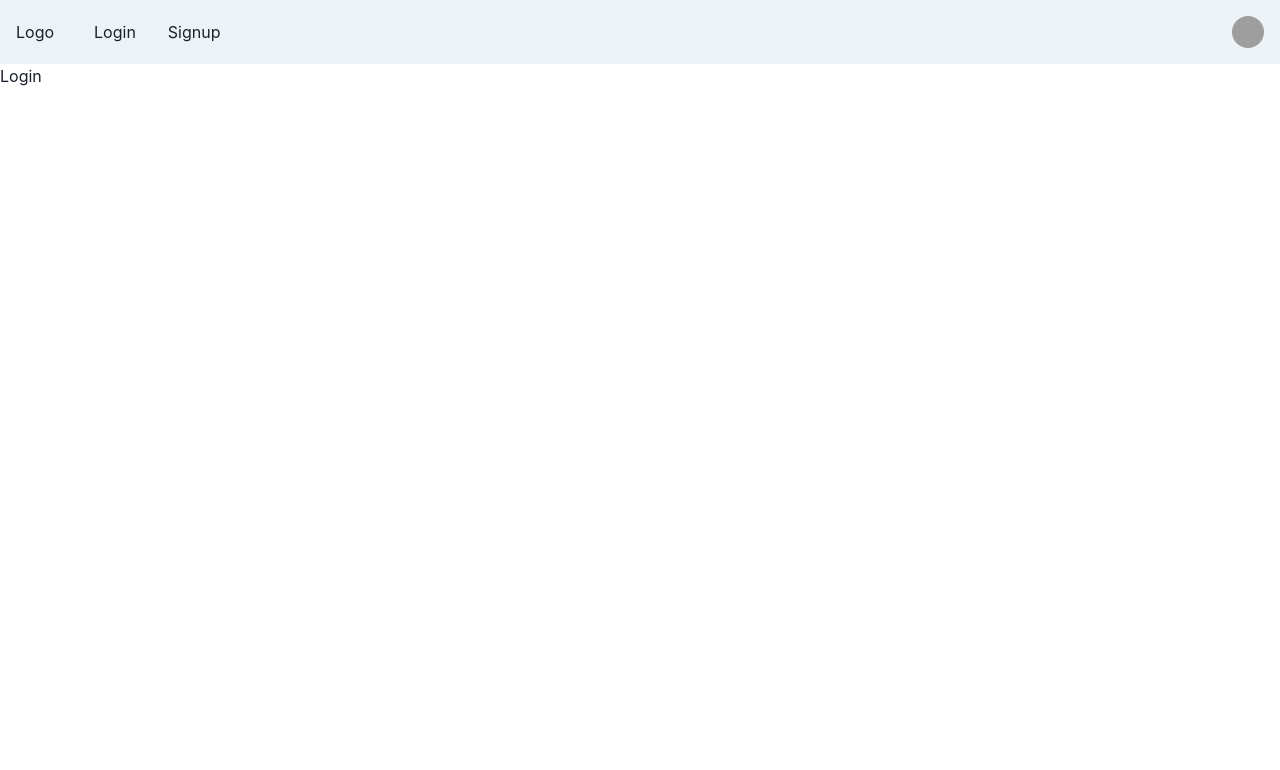
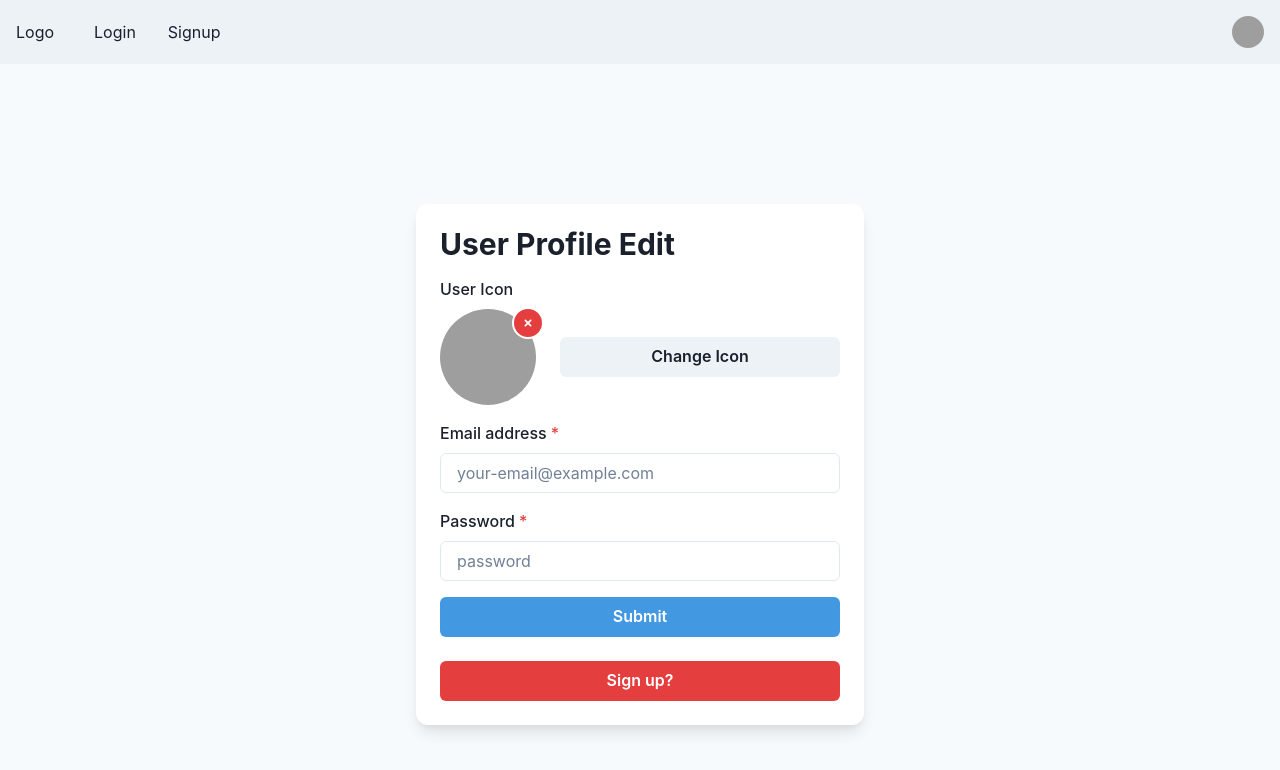
Before and after one commit to JYOTIPM1999/Incompenses, a React (Create React App) app in the folder client/: page /login in a window 1280 px wide. Shown: the top 770 px of the page. Built offline with nearby package versions, Linux system fonts and the light colour scheme; grey boxes are pictures that could not be loaded.

Commit message:
Redux store created

```diff
--- a/client/package.json
+++ b/client/package.json
@@ -10,11 +10,15 @@
     "@testing-library/jest-dom": "^5.16.5",
     "@testing-library/react": "^13.4.0",
     "@testing-library/user-event": "^13.5.0",
+    "axios": "^1.3.4",
     "framer-motion": "^10.10.0",
     "react": "^18.2.0",
     "react-dom": "^18.2.0",
+    "react-redux": "^8.0.5",
     "react-router-dom": "^6.10.0",
     "react-scripts": "5.0.1",
+    "redux": "^4.2.1",
+    "redux-thunk": "^2.4.2",
     "web-vitals": "^2.1.4"
   },
   "scripts": {
--- a/client/src/index.js
+++ b/client/src/index.js
@@ -4,12 +4,16 @@ import "./index.css";
 import App from "./App";
 import { BrowserRouter } from "react-router-dom";
 import { ChakraProvider } from "@chakra-ui/react";
+import { Provider } from "react-redux";
+import { store } from "./redux/store";
 
 const root = ReactDOM.createRoot(document.getElementById("root"));
 root.render(
-  <BrowserRouter>
-    <ChakraProvider>
-      <App />
-    </ChakraProvider>
-  </BrowserRouter>
+  <ChakraProvider>
+    <Provider store={store}>
+      <BrowserRouter>
+        <App />
+      </BrowserRouter>
+    </Provider>
+  </ChakraProvider>
 );
--- a/client/src/pages/Login.jsx
+++ b/client/src/pages/Login.jsx
@@ -1,7 +1,103 @@
-import React from "react";
+import {
+  Button,
+  Flex,
+  FormControl,
+  FormLabel,
+  Heading,
+  Input,
+  Stack,
+  useColorModeValue,
+  Avatar,
+  AvatarBadge,
+  IconButton,
+  Center,
+} from "@chakra-ui/react";
+import { SmallCloseIcon } from "@chakra-ui/icons";
+import { useNavigate } from "react-router-dom";
 
-const Login = () => {
-  return <div>Login</div>;
-};
+export default function Login() {
+  const navigate = useNavigate();
 
-export default Login;
+  const taketoNewPage = (props) => {
+    navigate(props);
+  };
+
+  return (
+    <Flex
+      minH={"100vh"}
+      align={"center"}
+      justify={"center"}
+      bg={useColorModeValue("gray.50", "gray.800")}
+    >
+      <Stack
+        spacing={4}
+        w={"full"}
+        maxW={"md"}
+        bg={useColorModeValue("white", "gray.700")}
+        rounded={"xl"}
+        boxShadow={"lg"}
+        p={6}
+        my={12}
+      >
+        <Heading lineHeight={1.1} fontSize={{ base: "2xl", sm: "3xl" }}>
+          User Profile Edit
+        </Heading>
+        <FormControl id="userName">
+          <FormLabel>User Icon</FormLabel>
+          <Stack direction={["column", "row"]} spacing={6}>
+            <Center>
+              <Avatar size="xl" src="https://bit.ly/sage-adebayo">
+                <AvatarBadge
+                  as={IconButton}
+                  size="sm"
+                  rounded="full"
+                  top="-10px"
+                  colorScheme="red"
+                  aria-label="remove Image"
+                  icon={<SmallCloseIcon />}
+                />
+              </Avatar>
+            </Center>
+            <Center w="full">
+              <Button w="full">Change Icon</Button>
+            </Center>
+          </Stack>
+        </FormControl>
+
+        <FormControl id="email" isRequired>
+          <FormLabel>Email address</FormLabel>
+          <Input
+            placeholder="your-email@example.com"
+            _placeholder={{ color: "gray.500" }}
+            type="email"
+          />
+        </FormControl>
+
+        <FormControl id="password" isRequired>
+          <FormLabel>Password</FormLabel>
+          <Input
+            placeholder="password"
+            _placeholder={{ color: "gray.500" }}
+            type="password"
+          />
+        </FormControl>
+
+        <Stack spacing={6}>
+          <Button
+            bg={"blue.400"}
+            color={"white"}
+            w="full"
+            _hover={{
+              bg: "blue.500",
+            }}
+          >
+            Submit
+          </Button>
+          <Button onClick={() => taketoNewPage("/signup")} colorScheme="red">
+            Sign up?
+          </Button>
+        </Stack>
+      </Stack>
+    </Flex>
+  );
+}
--- a/client/src/pages/Signup.jsx
+++ b/client/src/pages/Signup.jsx
@@ -1,7 +1,113 @@
-import React from "react";
+// import React from "react";
 
-const Signup = () => {
-  return <div>Signup</div>;
-};
+// const Signup = () => {
+//   return <div>Signup</div>;
+// };
 
-export default Signup;
+// export default Signup;
+import {
+  Button,
+  Flex,
+  FormControl,
+  FormLabel,
+  Heading,
+  Input,
+  Stack,
+  useColorModeValue,
+  Avatar,
+  AvatarBadge,
+  IconButton,
+  Center,
+} from "@chakra-ui/react";
+import { SmallCloseIcon } from "@chakra-ui/icons";
+import { useNavigate } from "react-router-dom";
+
+export default function Signup() {
+  const navigate = useNavigate();
+
+  const taketoNewPage = (props) => {
+    navigate(props);
+  };
+
+  return (
+    <Flex
+      minH={"100vh"}
+      align={"center"}
+      justify={"center"}
+      bg={useColorModeValue("gray.50", "gray.800")}
+    >
+      <Stack
+        spacing={4}
+        w={"full"}
+        maxW={"md"}
+        bg={useColorModeValue("white", "gray.700")}
+        rounded={"xl"}
+        boxShadow={"lg"}
+        p={6}
+        my={12}
+      >
+        <Heading lineHeight={1.1} fontSize={{ base: "2xl", sm: "3xl" }}>
+          User Profile Edit
+        </Heading>
+        <FormControl id="userName">
+          <FormLabel>User Icon</FormLabel>
+          <Stack direction={["column", "row"]} spacing={6}>
+            <Center>
+              <Avatar size="xl" src="https://bit.ly/sage-adebayo">
+                <AvatarBadge
+                  as={IconButton}
+                  size="sm"
+                  rounded="full"
+                  top="-10px"
+                  colorScheme="red"
+                  aria-label="remove Image"
+                  icon={<SmallCloseIcon />}
+                />
+              </Avatar>
+            </Center>
+            <Center w="full">
+              <Button w="full">Change Icon</Button>
+            </Center>
+          </Stack>
+        </FormControl>
+        <FormControl id="userName" isRequired>
+          <FormLabel>User name</FormLabel>
+          <Input
+            placeholder="UserName"
+            _placeholder={{ color: "gray.500" }}
+            type="text"
+          />
+        </FormControl>
+        <FormControl id="email" isRequired>
+          <FormLabel>Email address</FormLabel>
+          <Input
+            placeholder="your-email@example.com"
+            _placeholder={{ color: "gray.500" }}
+            type="email"
+          />
+        </FormControl>
+        <FormControl id="password" isRequired>
+          <FormLabel>Password</FormLabel>
+          <Input
+            placeholder="password"
+            _placeholder={{ color: "gray.500" }}
+            type="password"
+          />
+        </FormControl>
+        <Stack spacing={6} direction={["column", "row"]}>
+          <Button
+            bg={"blue.400"}
+            color={"white"}
+            w="min"
+            m={"auto"}
+            _hover={{
+              bg: "blue.500",
+            }}
+          >
+            Submit
+          </Button>
+        </Stack>
+      </Stack>
+    </Flex>
+  );
+}
--- /dev/null
+++ b/client/src/redux/authReducer/actionsTypes.js
@@ -0,0 +1,4 @@
+export const LOGIN = "auth/login";
+export const SIGNUP = "auth/signup";
+// export const VERIFYOTP = "auth/verifyOtp";
+// export const FILLSIGNUP = "auth/fillSignup";
--- /dev/null
+++ b/client/src/redux/authReducer/authReducer.js
@@ -0,0 +1,42 @@
+import { LOGIN, SIGNUP } from "./actionsTypes";
+
+let initState = {
+  //   token: localStorage.getItem("authToken"),
+  //   isAuth: !!localStorage.getItem("authToken"),
+  //   otpVerified: false,
+  //   signupState: false,
+  //   userExists: false,
+  //   fillSignup: false,
+  //   wrongOtp: false,
+  //   successOtp: false,
+  //   invalidEmail: false,
+  //   wrongLoginCreds: false,
+  //   redirectOtp: false,
+};
+
+export const authReducer = (state = initState, action) => {
+  switch (action.type) {
+    case SIGNUP:
+      return {
+        ...state,
+        signupState: action.payload,
+        userExists: action.payload ? false : true,
+      };
+
+    case LOGIN:
+      if (
+        action.payload !== "wrong credentials" &&
+        action.payload !== "verify otp"
+      )
+        localStorage.setItem("authToken", action.payload.token);
+      return {
+        ...state,
+        isAuth: action.payload.token ? true : false,
+        wrongLoginCreds: action.payload === "wrong credentials" ? true : false,
+        redirectOtp: action.payload === "verify otp" ? true : false,
+      };
+
+    default:
+      return state;
+  }
+};
--- /dev/null
+++ b/client/src/redux/store.js
@@ -0,0 +1,19 @@
+import {
+  compose,
+  legacy_createStore,
+  combineReducers,
+  applyMiddleware,
+} from "redux";
+
+import thunk from "redux-thunk";
+import { authReducer } from "./authReducer/authReducer";
+
+const rootReducer = combineReducers({
+  auth: authReducer,
+});
+const createComposer = window.__REDUX_DEVTOOLS_EXTENSION_COMPOSE__ || compose;
+
+export const store = legacy_createStore(
+  rootReducer,
+  createComposer(applyMiddleware(thunk))
+);
```
Also changed, not shown: client/src/components/TaketoNewPage.jsx (added, +9 -0 lines), client/src/redux/authReducer/action.js (added), 2 other files (tests, documents, lock files or other folders).
